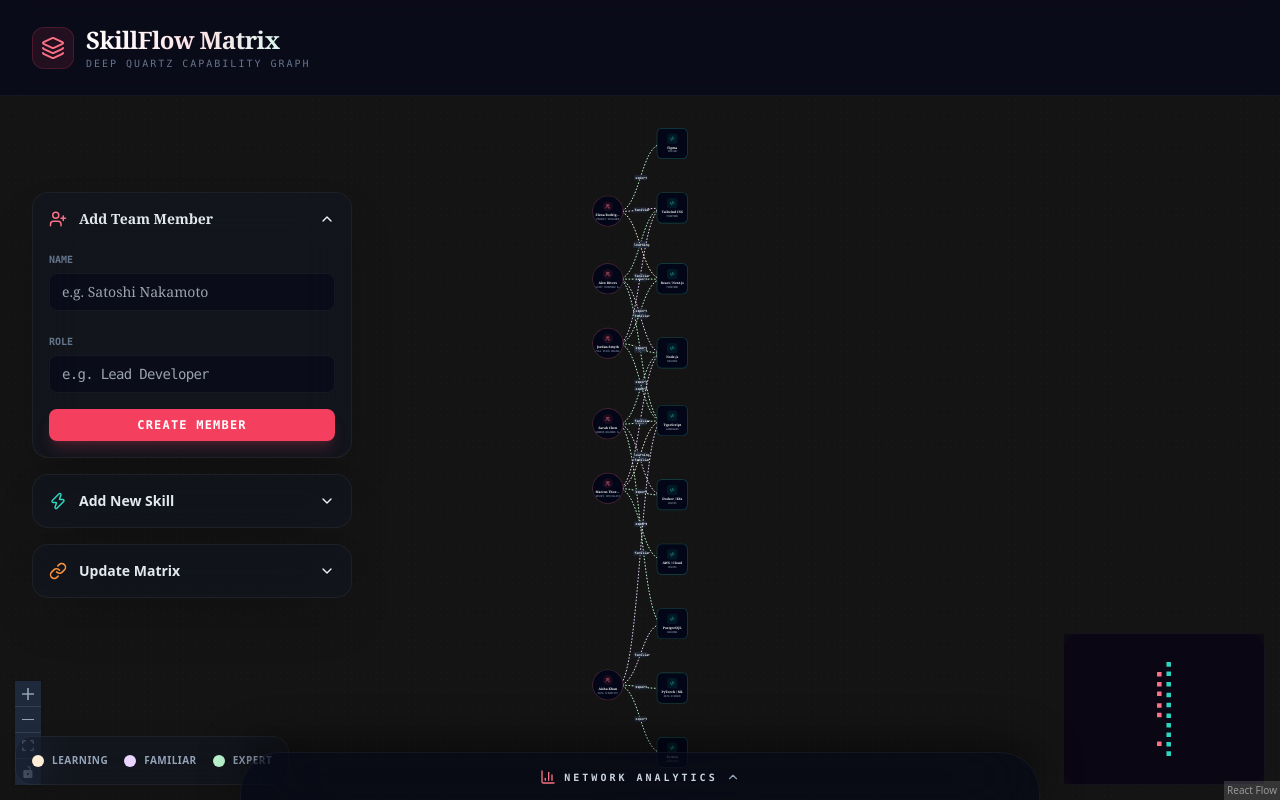
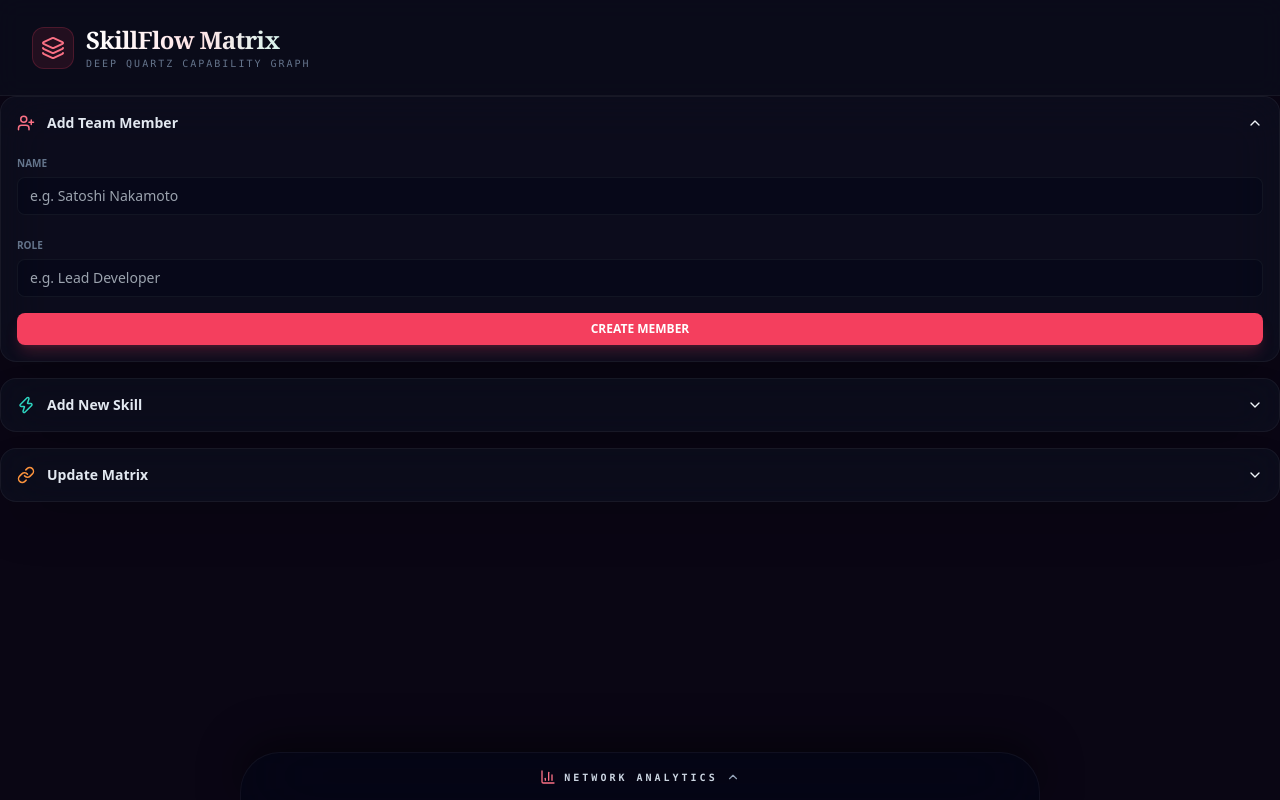
Before and after one commit to Vansh0204/SkillFlow-Matrix, a Next.js app: page / in a window 1280 px wide. Both pictures are taken after a click on the button "Add Team Member". Built offline with nearby package versions, Linux system fonts and the light colour scheme.

Commit message:
style: unify font styles in CRUDPanel for better UI consistency

```diff
--- a/components/CRUDPanel.tsx
+++ b/components/CRUDPanel.tsx
@@ -96,7 +96,7 @@ export default function CRUDPanel({ data, onUpdate }: CRUDPanelProps) {
   };
 
   return (
-    <div className="absolute top-24 left-8 w-80 space-y-4 z-40">
+    <div className="w-full space-y-4">
       {/* Add Person */}
       <div className="bg-slate-900/40 backdrop-blur-xl border border-white/5 rounded-2xl overflow-hidden shadow-2xl">
         <button
@@ -105,7 +105,7 @@ export default function CRUDPanel({ data, onUpdate }: CRUDPanelProps) {
         >
           <div className="flex items-center gap-3">
             <UserPlus size={18} className="text-rose-400" />
-            <span className="text-sm font-serif font-bold text-slate-200">Add Team Member</span>
+            <span className="text-sm font-bold text-slate-200">Add Team Member</span>
           </div>
           {openSection === 'person' ? <ChevronUp size={16} /> : <ChevronDown size={16} />}
         </button>
@@ -113,26 +113,26 @@ export default function CRUDPanel({ data, onUpdate }: CRUDPanelProps) {
         {openSection === 'person' && (
           <form onSubmit={handleAddPerson} className="p-4 pt-0 space-y-4 animate-in slide-in-from-top duration-300">
             <div className="space-y-1">
-              <label className="text-[10px] font-mono font-bold uppercase text-slate-500">Name</label>
+              <label className="text-[10px] font-bold uppercase text-slate-500">Name</label>
               <input
                 type="text"
                 value={personName}
                 onChange={(e) => setPersonName(e.target.value)}
                 placeholder="e.g. Satoshi Nakamoto"
-                className="w-full bg-slate-950/50 border border-white/5 rounded-lg px-3 py-2 text-sm text-white focus:outline-none focus:ring-1 focus:ring-rose-500 font-serif"
+                className="w-full bg-slate-950/50 border border-white/5 rounded-lg px-3 py-2 text-sm text-white focus:outline-none focus:ring-1 focus:ring-rose-500"
               />
             </div>
             <div className="space-y-1">
-              <label className="text-[10px] font-mono font-bold uppercase text-slate-500">Role</label>
+              <label className="text-[10px] font-bold uppercase text-slate-500">Role</label>
               <input
                 type="text"
                 value={personRole}
                 onChange={(e) => setPersonRole(e.target.value)}
                 placeholder="e.g. Lead Developer"
-                className="w-full bg-slate-950/50 border border-white/5 rounded-lg px-3 py-2 text-sm text-white focus:outline-none focus:ring-1 focus:ring-rose-500 font-mono tracking-tighter"
+                className="w-full bg-slate-950/50 border border-white/5 rounded-lg px-3 py-2 text-sm text-white focus:outline-none focus:ring-1 focus:ring-rose-500"
               />
             </div>
-            <button className="w-full py-2 bg-rose-500 hover:bg-rose-400 text-white rounded-lg text-xs font-mono font-bold transition-all shadow-lg shadow-rose-500/20 uppercase tracking-widest">
+            <button className="w-full py-2 bg-rose-500 hover:bg-rose-400 text-white rounded-lg text-xs font-bold transition-all shadow-lg shadow-rose-500/20 uppercase">
               Create Member
             </button>
           </form>
```
